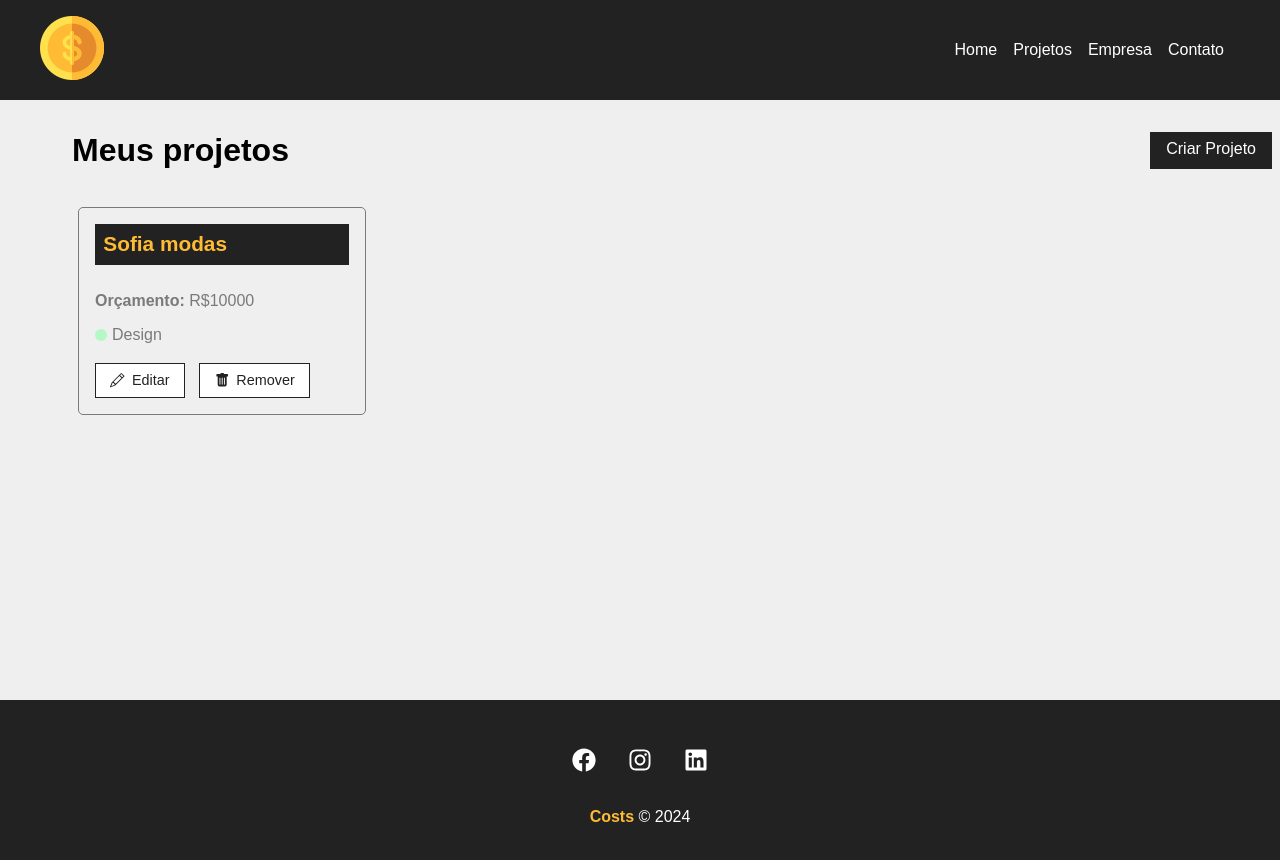
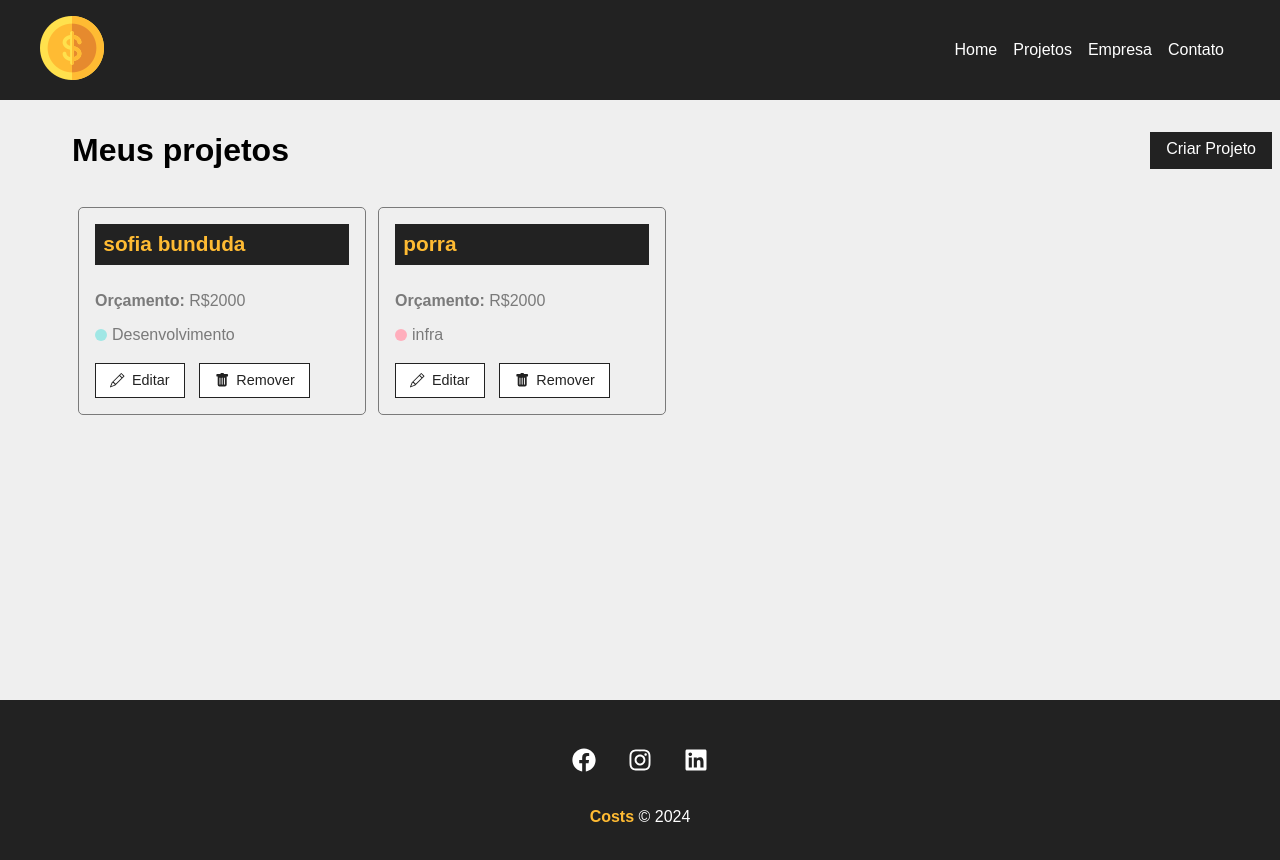
Before and after one commit to FrankFreitas/Costs, a React (Create React App) app: page /projects in a window 1280 px wide. Shown: the top 860 px of the page. Built offline with nearby package versions, Linux system fonts and the light colour scheme; data requests are answered from the project's data file.

Commit message:
criando página de edição

```diff
--- a/db.json
+++ b/db.json
@@ -1,12 +1,23 @@
 {
   "projects": [
     {
-      "id": "9e1e",
-      "name": "Sofia modas",
-      "budget": "10000",
+      "id": "ee51",
+      "name": "sofia bunduda",
+      "budget": "2000",
       "category": {
-        "id": "3",
-        "name": "Design"
+        "id": "2",
+        "name": "Desenvolvimento"
+      },
+      "cost": 0,
+      "services": []
+    },
+    {
+      "id": "1735",
+      "name": "porra ",
+      "budget": "2000",
+      "category": {
+        "id": "1",
+        "name": "infra"
       },
       "cost": 0,
       "services": []
--- a/src/App.js
+++ b/src/App.js
@@ -8,6 +8,8 @@
 import NavBar from './components/layout/NavBar'
 import Footer from './components/layout/Footer'
 import Projects from './components/pages/Projects'
+import Project from './components/pages/Project'
+
 
 function App() {
   return (
@@ -16,10 +18,11 @@
       <Container customClass='min_height'>
         <Routes>
           <Route exact path='/' element={<Home />} />
-          <Route path='/projects' element={<Projects />} />
-          <Route path='/company' element={<Company />} />
-          <Route path='/contact' element={<Contact />} />
-          <Route path='/newproject' element={<NewProject />} />
+          <Route  path='/projects' element={<Projects />} />
+          <Route  path='/company' element={<Company />} />
+          <Route  path='/contact' element={<Contact />} />
+          <Route  path='/newproject' element={<NewProject />} />
+          <Route  path='/project/:id' element={<Project/>} />
         </Routes>
       </Container>
       <Footer />
--- /dev/null
+++ b/src/components/pages/Project.js
@@ -0,0 +1,30 @@
+
+import { useParams } from 'react-router-dom'
+import { useState, useEffect } from 'react'
+
+
+function Project() {
+
+    const { id } = useParams()
+    const [project, setProject] = useState([])
+
+    useEffect(() => {
+        fetch(`http://localhost:5000/projects/${id}`, {
+            method: 'GET',
+            headers: {
+                'Content-Type': 'application/json'
+            },
+        })
+            .then((resp) => resp.json())
+            .then((data) => {
+                setProject(data)
+            })
+            .catch((err) => console.log(err))
+    }, [id])
+
+    return <p>{project.name}</p>
+
+
+
+}
+export default Project
--- a/src/components/projects/ProjectCard.js
+++ b/src/components/projects/ProjectCard.js
@@ -22,7 +22,7 @@
                 <span className={`${styles[category.toLowerCase()]}`}></span> {category}
             </p>
             <div className={styles.project_card_actions}>
-                <Link to='/'>
+                <Link to={`/project/${id}`}>
                     <BsPencil />Editar
                 </Link>
                 <button onClick={remove}>
```
Also changed, not shown: src/components/pages/Project.module.css (added).
